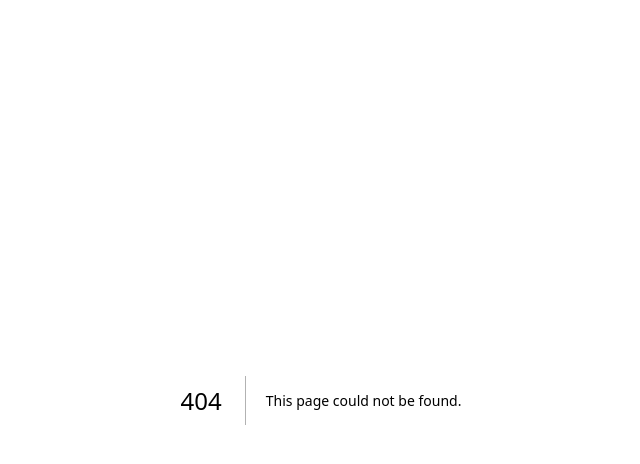
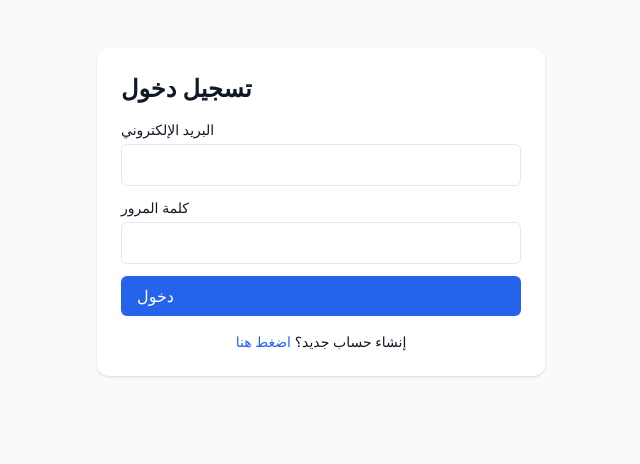
Before and after one commit to amohyyyy/Talented, a Next.js app: page /auth/login in a window 1280 px wide. Before the commit this address had no page. Shown: the top 464 px of the page, without its empty margins (319-959 px from the left). Built offline with nearby package versions, Linux system fonts and the light colour scheme.

Commit message:
Create login.js

```diff
--- /dev/null
+++ b/pages/auth/login.js
@@ -0,0 +1,44 @@
+import { useState } from "react";
+import { signInWithEmailAndPassword } from "firebase/auth";
+import { auth } from "../../lib/firebase";
+import { useRouter } from "next/router";
+import Link from "next/link";
+
+export default function Login() {
+  const [email, setEmail] = useState("");
+  const [password, setPassword] = useState("");
+  const [error, setError] = useState("");
+  const router = useRouter();
+
+  async function handleLogin(e) {
+    e.preventDefault();
+    setError("");
+    try {
+      await signInWithEmailAndPassword(auth, email, password);
+      router.replace("/dashboard");
+    } catch (err) {
+      setError(err.message || "خطأ في تسجيل الدخول");
+    }
+  }
+
+  return (
+    <div className="container py-12">
+      <div className="card max-w-md mx-auto">
+        <h1 className="text-2xl font-bold mb-4">تسجيل دخول</h1>
+        <form onSubmit={handleLogin} className="space-y-3">
+          <div>
+            <label className="block text-sm font-medium mb-1">البريد الإلكتروني</label>
+            <input className="input" type="email" value={email} onChange={e=>setEmail(e.target.value)} required />
+          </div>
+          <div>
+            <label className="block text-sm font-medium mb-1">كلمة المرور</label>
+            <input className="input" type="password" value={password} onChange={e=>setPassword(e.target.value)} required />
+          </div>
+          {error && <p className="text-red-600 text-sm">{error}</p>}
+          <button className="btn btn-primary w-full" type="submit">دخول</button>
+        </form>
+        <p className="text-center mt-4 text-sm">إنشاء حساب جديد؟ <Link href="/auth/signup"><a className="text-blue-600">اضغط هنا</a></Link></p>
+      </div>
+    </div>
+  );
+                                                                                      }
```
